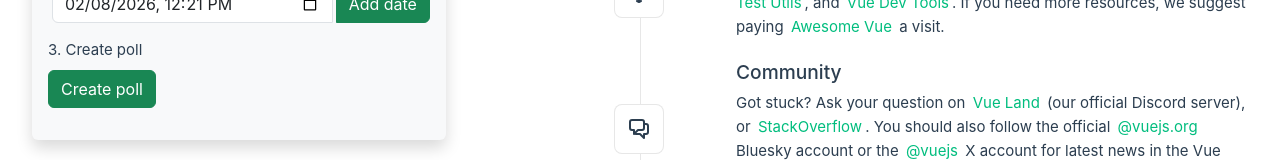
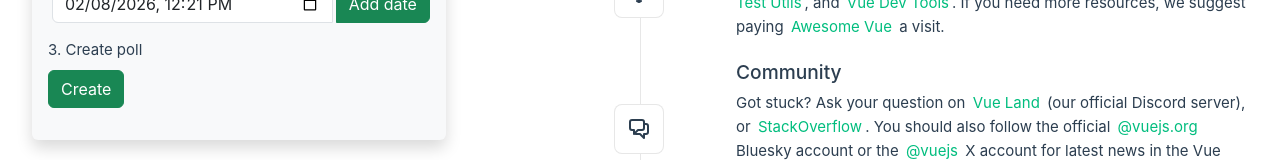
Before and after one commit to jhossy/datepoll, a Vue app: page / in a window 1280 px wide. Shown: the part 407-567 px from the top of the page. Built offline with nearby package versions, Linux system fonts and the light colour scheme.

Commit message:
Update CreatePoll.vue

```diff
--- a/src/components/CreatePoll.vue
+++ b/src/components/CreatePoll.vue
@@ -56,7 +56,7 @@
         <div class="mb-3">
             <label for="lbl-create-poll" class="form-label" aria-label="Create poll">3. Create poll</label>
             <div class="input-group">
-                <button @click="doCreatePoll" type="button" class="btn btn-success">Create poll</button>
+                <button @click="doCreatePoll" type="button" class="btn btn-success">Create</button>
             </div>
         </div>
     </div>
```
